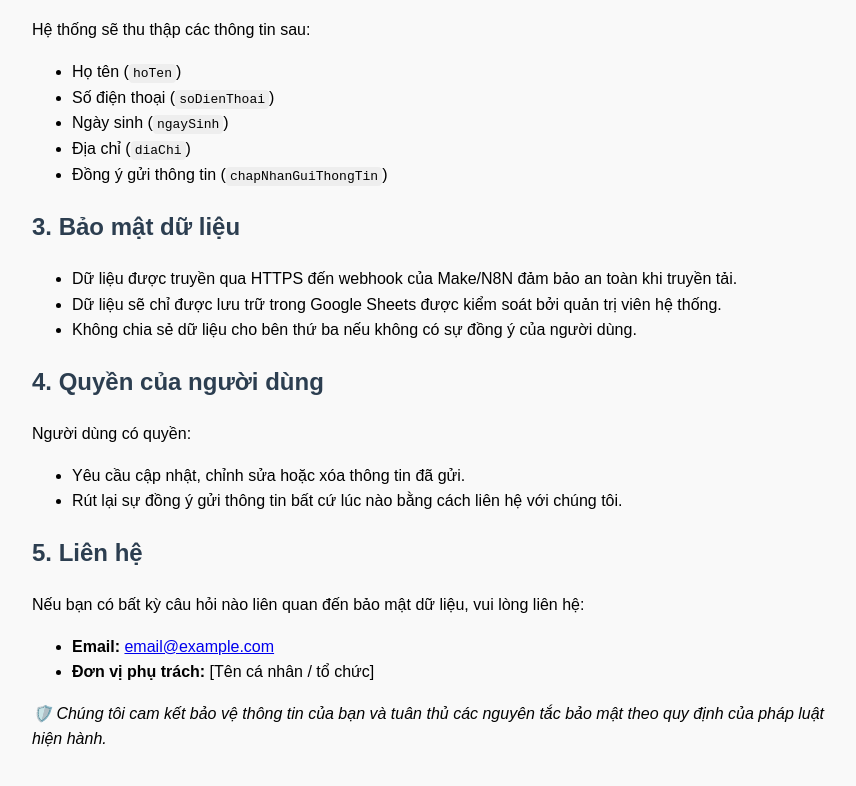
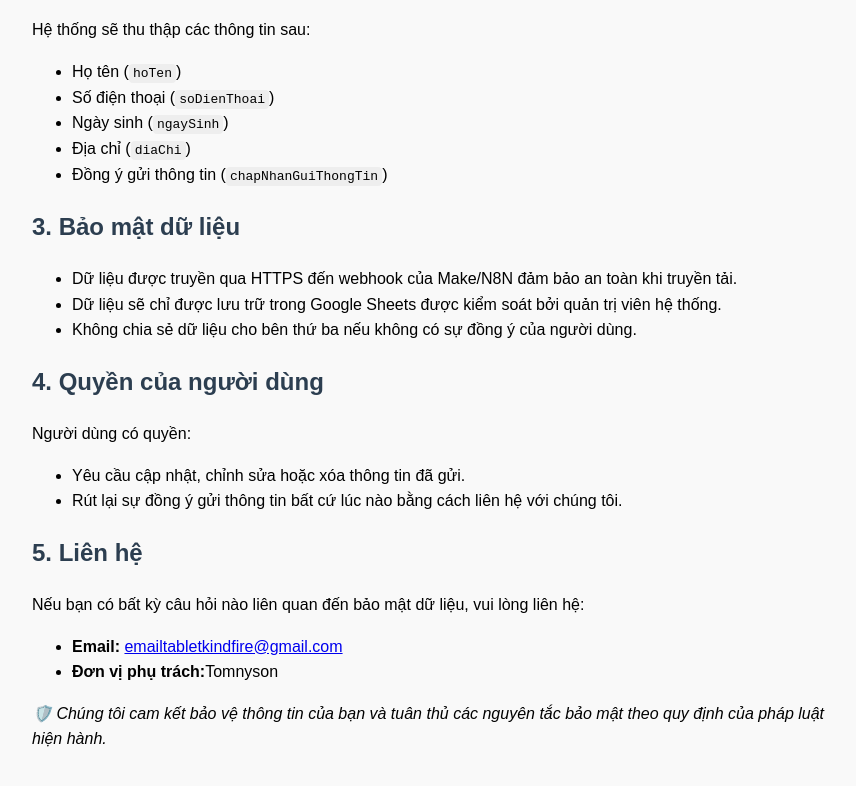
Before and after one commit to tomnyson/website-privacy, a plain HTML site: page index.html in a window 1280 px wide. Shown: the part 455-1241 px from the top of the page, without its empty margins (208-1064 px from the left). Drawn offline with Linux system fonts and the light colour scheme.

Commit message:
Update index.html

```diff
--- a/index.html
+++ b/index.html
@@ -67,8 +67,8 @@
   <h2>5. Liên hệ</h2>
   <p>Nếu bạn có bất kỳ câu hỏi nào liên quan đến bảo mật dữ liệu, vui lòng liên hệ:</p>
   <ul>
-    <li><strong>Email:</strong> <a href="mailto:email@example.com">email@example.com</a></li>
-    <li><strong>Đơn vị phụ trách:</strong> [Tên cá nhân / tổ chức]</li>
+    <li><strong>Email:</strong> <a href="mailto:tabletkindfire@gmail.com">emailtabletkindfire@gmail.com</a></li>
+    <li><strong>Đơn vị phụ trách:</strong>Tomnyson</li>
   </ul>
 
   <p><em>🛡️ Chúng tôi cam kết bảo vệ thông tin của bạn và tuân thủ các nguyên tắc bảo mật theo quy định của pháp luật hiện hành.</em></p>
```
